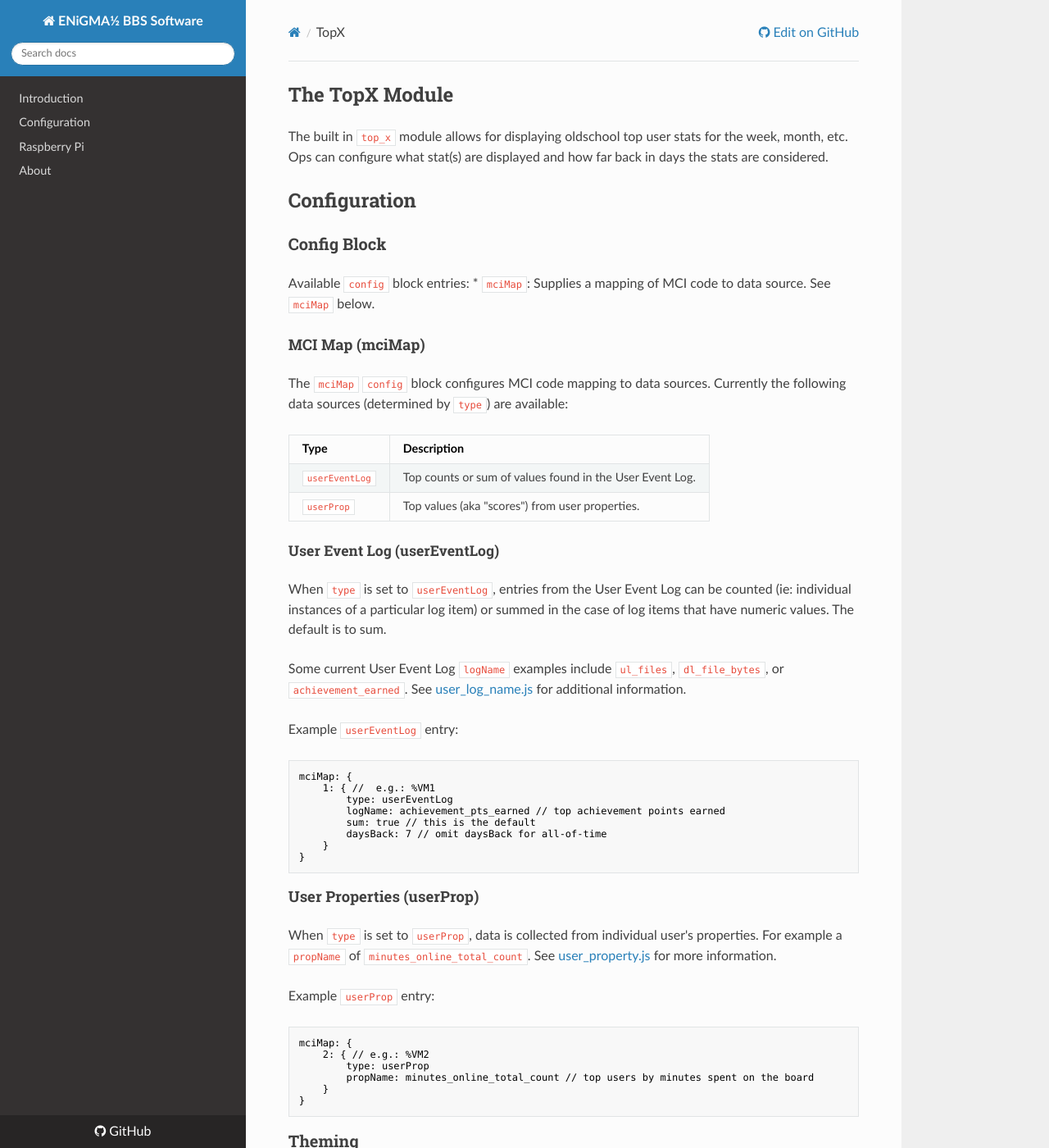
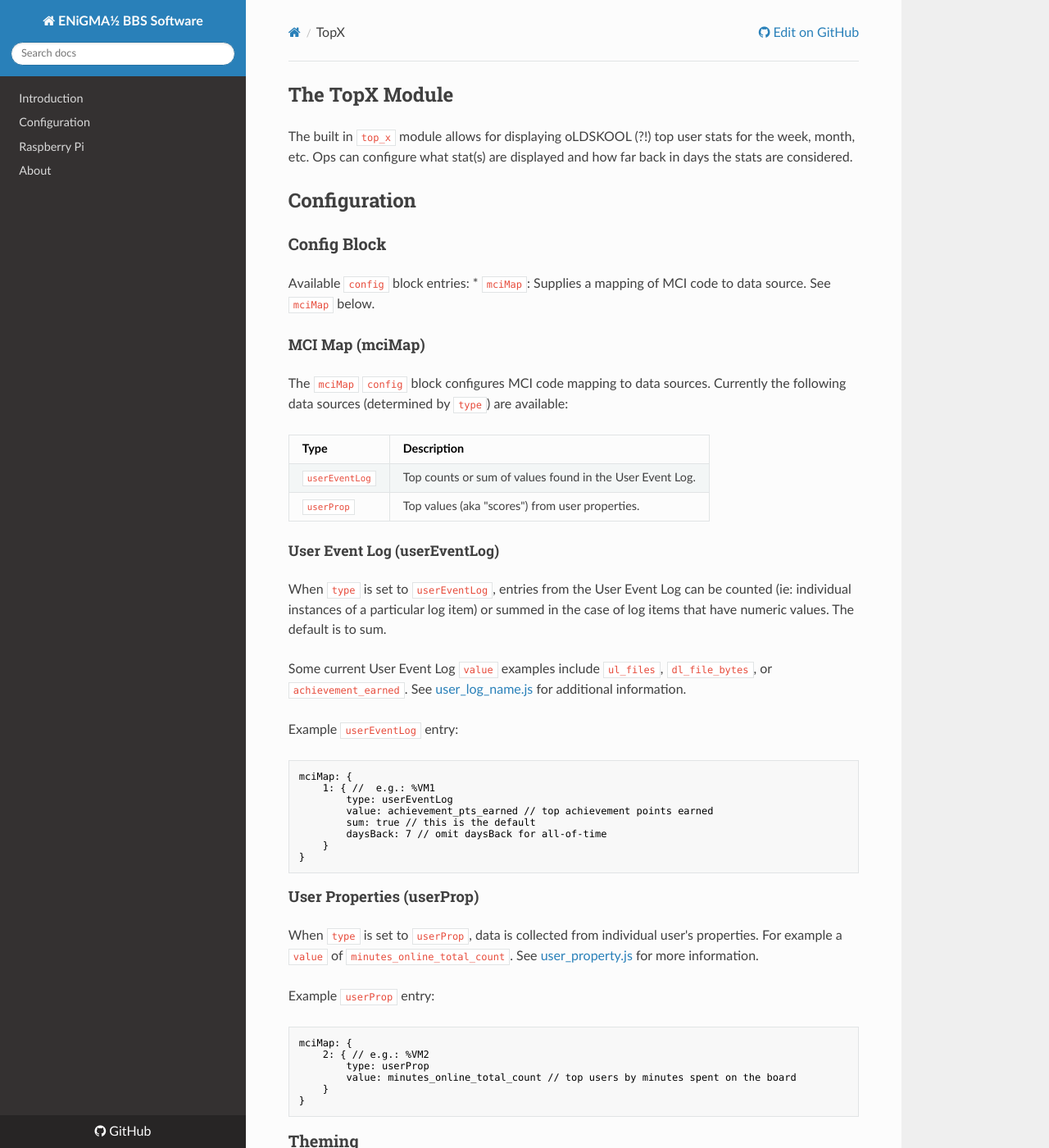
Before and after one commit to NuSkooler/enigma-bbs, an MkDocs documentation site: the page built from docs/modding/top-x.md, in a window 1280 px wide and 1400 px high. Shown: the whole window at 82% size. Built offline with MkDocs 1.6.1, drawn with Linux system fonts in a browser that asks for light colours; nearby versions of some CDN libraries; old or Windows-style settings are respelled for this version of MkDocs.

Commit message:
TopX mciMap standardized on "value" vs (propName, logName, etc.)

````diff
--- a/docs/modding/top-x.md
+++ b/docs/modding/top-x.md
@@ -3,7 +3,7 @@ layout: page
 title: TopX
 ---
 ## The TopX Module
-The built in `top_x` module allows for displaying oldschool top user stats for the week, month, etc. Ops can configure what stat(s) are displayed and how far back in days the stats are considered.
+The built in `top_x` module allows for displaying oLDSKOOL (?!) top user stats for the week, month, etc. Ops can configure what stat(s) are displayed and how far back in days the stats are considered.
 
 ## Configuration
 ### Config Block
@@ -21,14 +21,14 @@ The `mciMap` `config` block configures MCI code mapping to data sources. Current
 ##### User Event Log (userEventLog)
 When `type` is set to `userEventLog`, entries from the User Event Log can be counted (ie: individual instances of a particular log item) or summed in the case of log items that have numeric values. The default is to sum.
 
-Some current User Event Log `logName` examples include `ul_files`, `dl_file_bytes`, or `achievement_earned`. See [user_log_name.js](/core/user_log_name.js) for additional information.
+Some current User Event Log `value` examples include `ul_files`, `dl_file_bytes`, or `achievement_earned`. See [user_log_name.js](/core/user_log_name.js) for additional information.
 
 Example `userEventLog` entry:
 ```hjson
 mciMap: {
     1: { //  e.g.: %VM1
         type: userEventLog
-        logName: achievement_pts_earned // top achievement points earned
+        value: achievement_pts_earned // top achievement points earned
         sum: true // this is the default
         daysBack: 7 // omit daysBack for all-of-time
     }
@@ -36,14 +36,14 @@ mciMap: {
 ```
 
 #### User Properties (userProp)
-When `type` is set to `userProp`, data is collected from individual user's properties. For example a `propName` of `minutes_online_total_count`. See [user_property.js](/core/user_property.js) for more information.
+When `type` is set to `userProp`, data is collected from individual user's properties. For example a `value` of `minutes_online_total_count`. See [user_property.js](/core/user_property.js) for more information.
 
 Example `userProp` entry:
 ```hjson
 mciMap: {
     2: { // e.g.: %VM2
         type: userProp
-        propName: minutes_online_total_count // top users by minutes spent on the board
+        value: minutes_online_total_count // top users by minutes spent on the board
     }
 }
 ```
````
Also changed, not shown: 1 other file.
